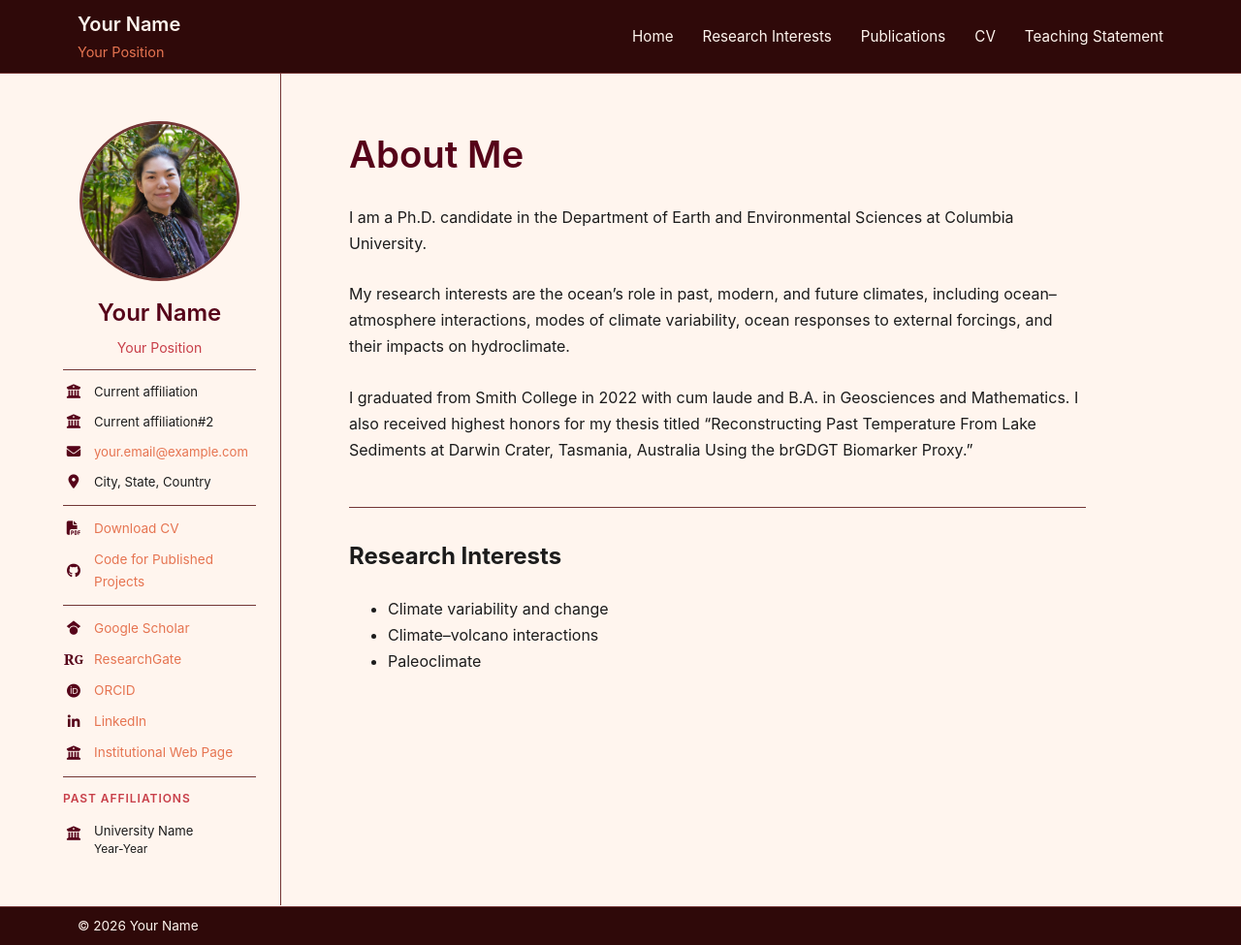
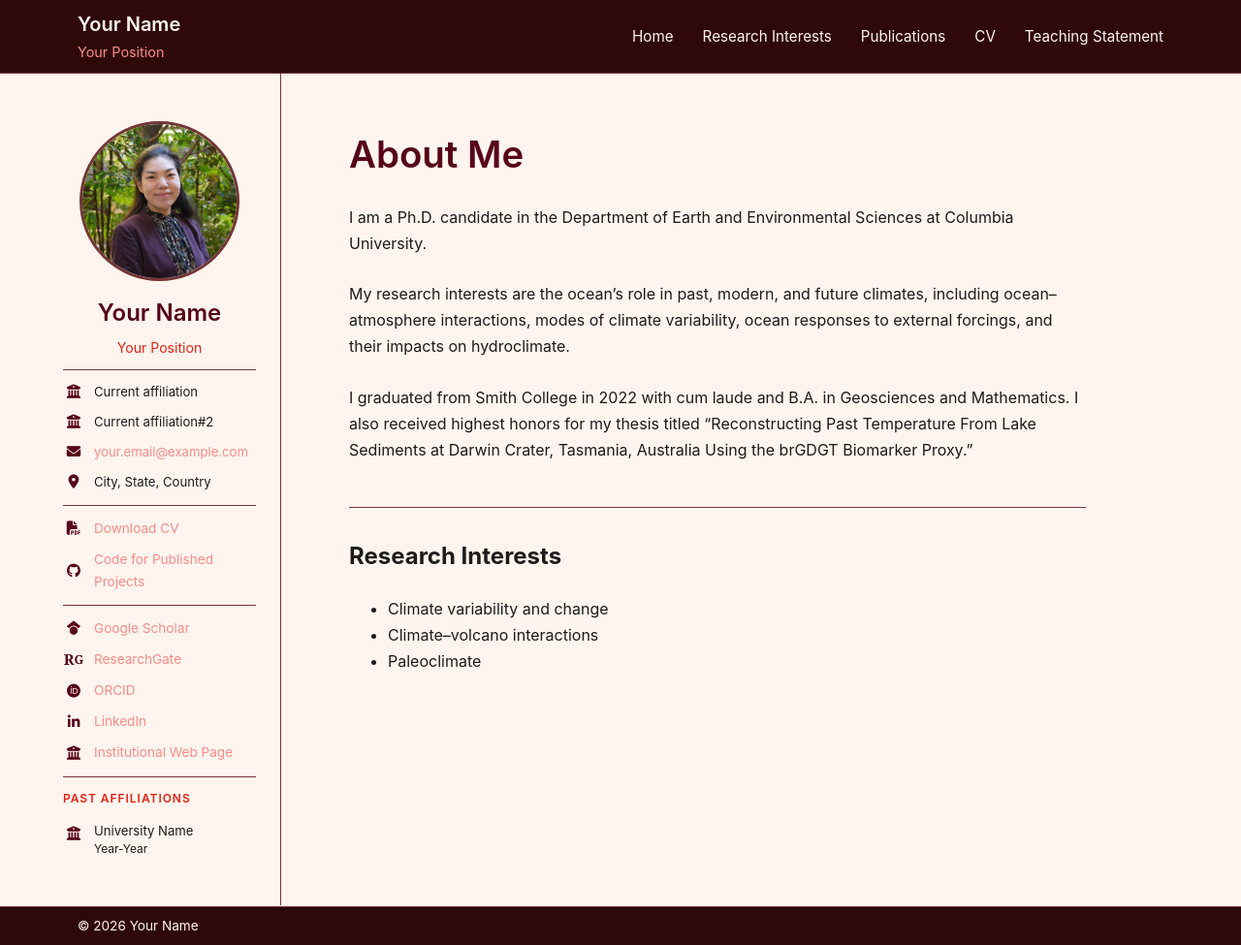
Before and after one commit to isugiura/isugiura.github.io, a Jekyll site: the page built from index.md, in a window 1280 px wide and 975 px high. Shown: the whole window at 97% size. Built offline with Jekyll 4.4.1, drawn with Linux system fonts in a browser that asks for light colours.

Commit message:
Changing colors

```diff
--- a/assets/css/style.scss
+++ b/assets/css/style.scss
@@ -15,16 +15,19 @@
   --bg-header-footer: #2F0909;
 
   --text-header-footer: #FFF5EE;
-  --text-header-footer-hover: #E67451;
+  // --text-header-footer-hover: #E67451;
+  --text-header-footer-hover: #F98B88;
 
   --text-section: #560319;
   --text-main: #1C1C1C;
-  --accent: #C83F49;
+  --accent: #E42217;
 
   --icon: #560319;
 
-  --link: #E67451;
-  --link-hover: #C34A2C;
+  // --link: #E67451;
+  // --link-hover: #C34A2C; EB5406;
+  --link: #F98B88;
+  --link-hover: #E42217;
 
   --border: #733635;
 }
```
